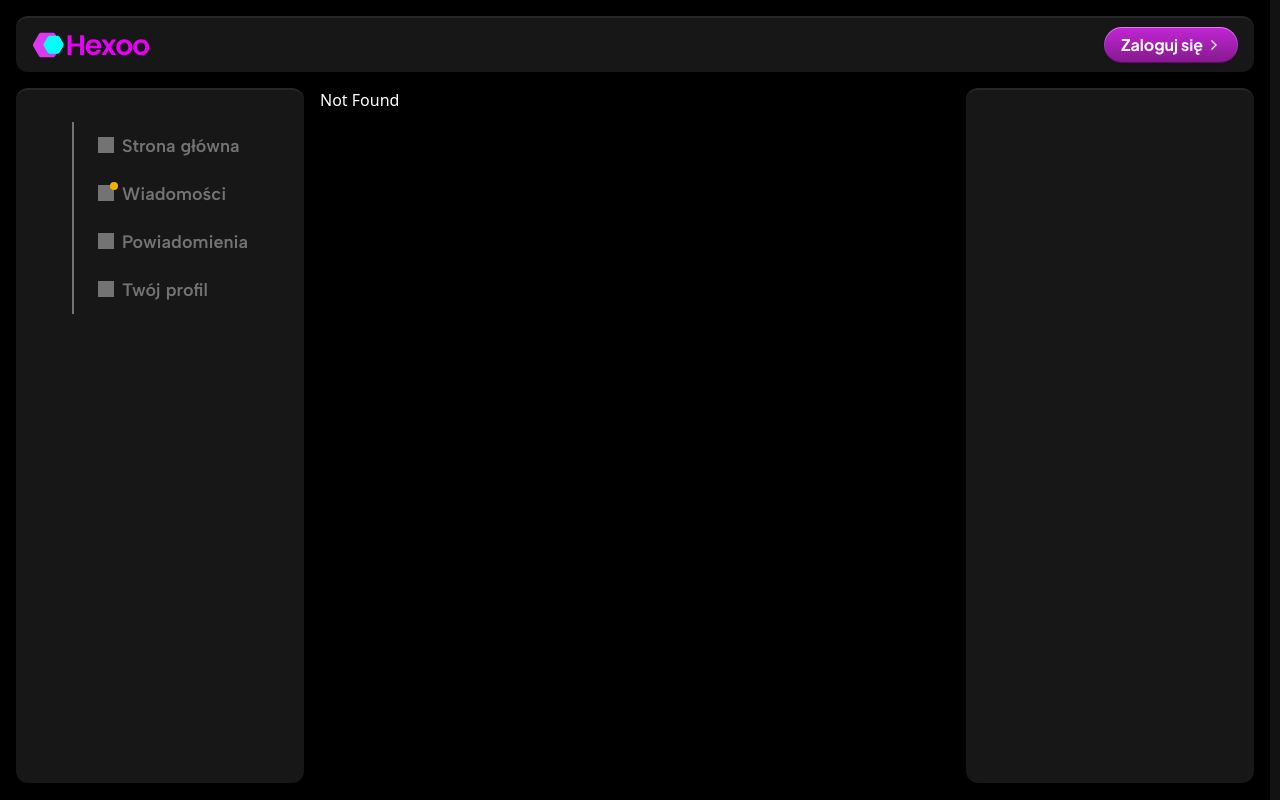
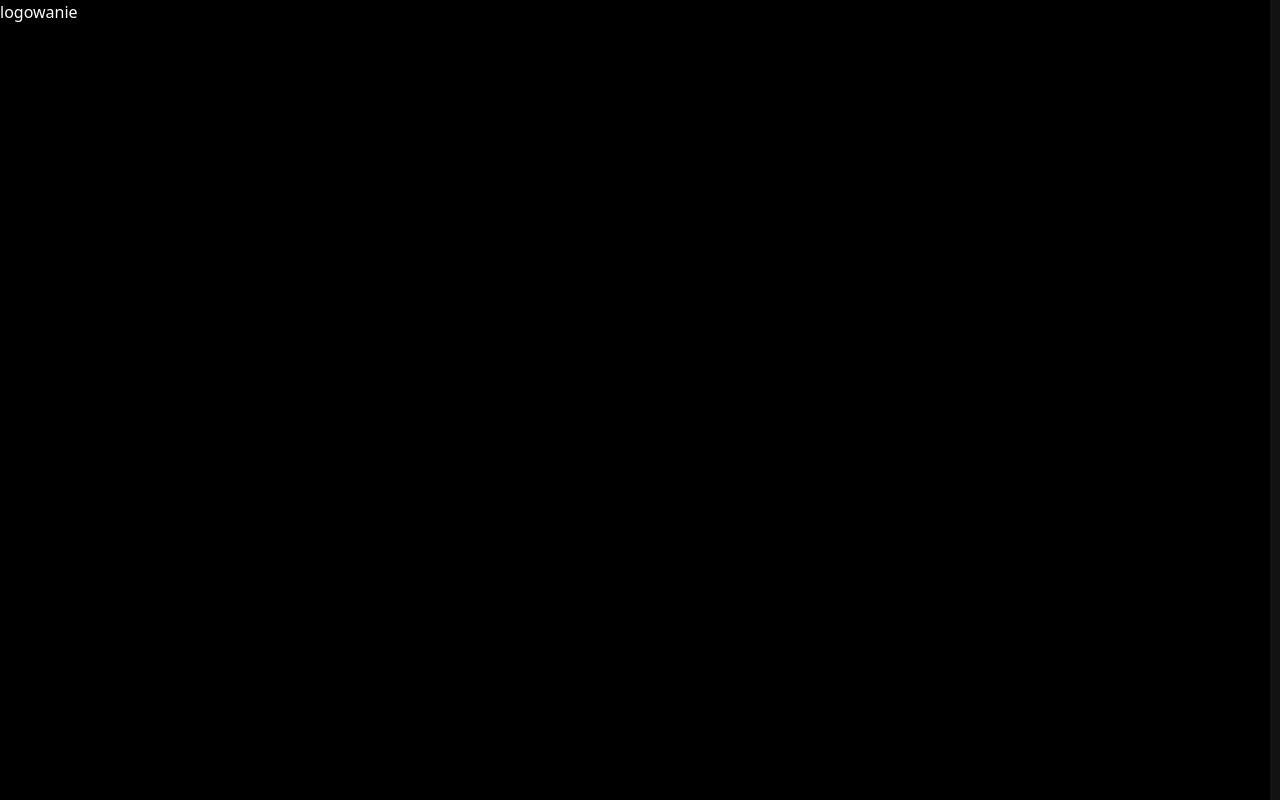
Before and after one commit to Chopapik/Hexoo, a React (Vite) app in the folder client/: page /login in a window 1280 px wide. Before the commit this address had no page. Built offline with nearby package versions, Linux system fonts and the light colour scheme.

Commit message:
Add login page and restructure route tree

```diff
--- /dev/null
+++ b/client/src/features/auth/login/LoginPage.tsx
@@ -0,0 +1,3 @@
+export function LoginPage() {
+  return <div className="text-white">logowanie</div>;
+}
--- a/client/src/modules/App.tsx
+++ b/client/src/modules/App.tsx
@@ -9,27 +9,44 @@ import {
 } from "@tanstack/react-router";
 import { HomePage } from "@/pages/HomePage";
 import { UserPage } from "@/features/users/pages/UserPage/UserPage";
+import { LoginPage } from "@/features/auth/login/LoginPage";
 
-function Root() {
+function RootWithLayout() {
   return <Layout main={<Outlet />} />;
 }
 
-const rootRoute = createRootRoute({ component: Root });
+function BlankRoot() {
+  return <Outlet />;
+}
+
+const rootRoute = createRootRoute({ component: () => <Outlet /> });
+
+const appLayoutRoute = createRoute({
+  getParentRoute: () => rootRoute,
+  id: "app",
+  component: RootWithLayout,
+});
+
+const authBlankRoute = createRoute({
+  getParentRoute: () => rootRoute,
+  id: "auth",
+  component: BlankRoot,
+});
 
 const indexRoute = createRoute({
-  getParentRoute: () => rootRoute,
+  getParentRoute: () => appLayoutRoute,
   path: "/",
   component: HomePage,
 });
 
 const messagesRoute = createRoute({
-  getParentRoute: () => rootRoute,
+  getParentRoute: () => appLayoutRoute,
   path: "/messages",
   component: () => <div className="p-6 text-2xl font-semibold">Messages</div>,
 });
 
 const notificationsRoute = createRoute({
-  getParentRoute: () => rootRoute,
+  getParentRoute: () => appLayoutRoute,
   path: "/notifications",
   component: () => (
     <div className="p-6 text-2xl font-semibold">Notifications</div>
@@ -37,16 +54,25 @@ const notificationsRoute = createRoute({
 });
 
 const profileRoute = createRoute({
-  getParentRoute: () => rootRoute,
+  getParentRoute: () => appLayoutRoute,
   path: "/profile",
   component: () => <UserPage />,
 });
 
+const loginRoute = createRoute({
+  getParentRoute: () => authBlankRoute,
+  path: "/login",
+  component: () => <LoginPage />,
+});
+
 const routeTree = rootRoute.addChildren([
-  indexRoute,
-  messagesRoute,
-  notificationsRoute,
-  profileRoute,
+  appLayoutRoute.addChildren([
+    indexRoute,
+    messagesRoute,
+    notificationsRoute,
+    profileRoute,
+  ]),
+  authBlankRoute.addChildren([loginRoute]),
 ]);
 
 const router = createRouter({ routeTree });
```
